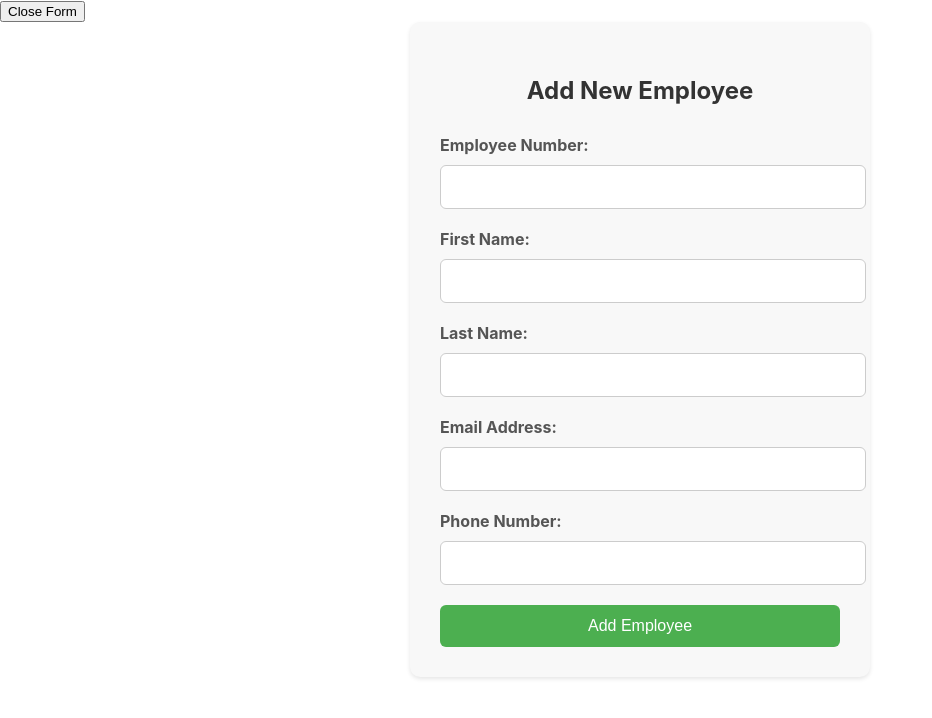
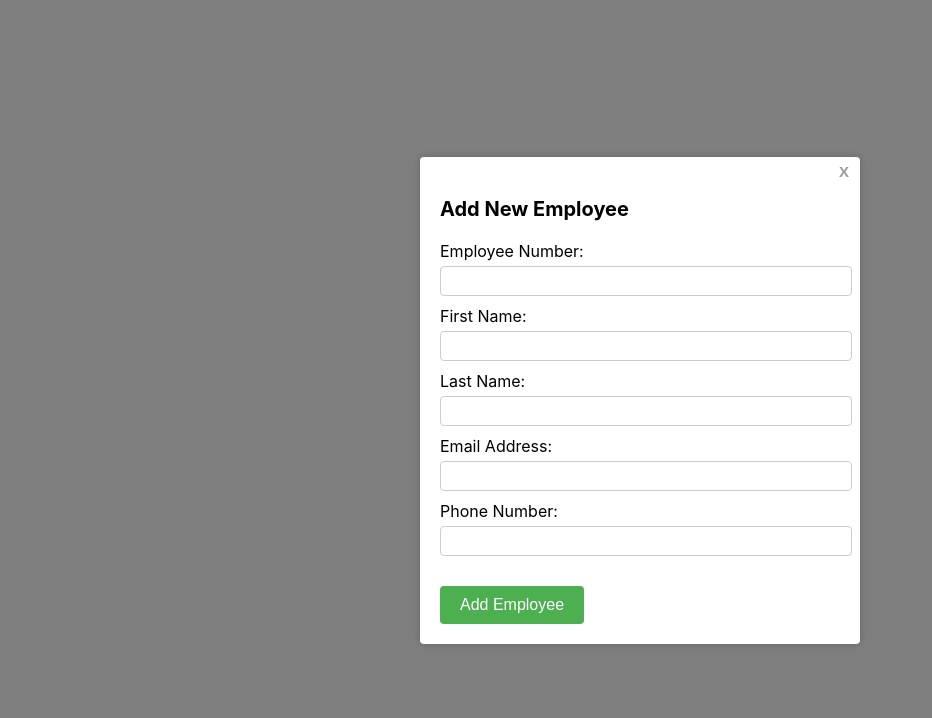
Before and after one commit to elpah/User-List, a React (Create React App) app: page / in a window 1280 px wide. Both pictures are taken after a click on the button "Add New Employee". Shown: the top 718 px of the page, without its empty margins (0-932 px from the left). Built offline with nearby package versions, Linux system fonts and the light colour scheme.

Commit message:
convert the form component to a modal dialog box

```diff
--- a/src/components/AddEmployeeForm.tsx
+++ b/src/components/AddEmployeeForm.tsx
@@ -36,7 +36,7 @@ function AddEmployeeForm({ onAddEmployee }: Props) {
       email: email,
       phoneNumber: phoneNumber,
     });
-    resetForm();
+    //resetForm();
   };
 
   function resetForm() {
@@ -46,23 +46,28 @@ function AddEmployeeForm({ onAddEmployee }: Props) {
     setEmail("");
     setPhoneNumber("");
   }
-  function handleButtonClick() {
-    if (!formIsVisible) {
-      setFormIsVisible(true);
-      setButtonName("Close Form");
-    } else {
-      setFormIsVisible(false);
-      setButtonName("Add New Employee");
-    }
-  }
 
   return (
     <>
-      <button className="AddEmployee" onClick={handleButtonClick}>
-        {buttonName}
+      {!formIsVisible && (
+        <button
+          className="AddEmployee"
+          onClick={() =>
+            !formIsVisible ? setFormIsVisible(true) : setFormIsVisible(false)
+          }
+        >
+          Add New Employee
         </button>
+      )}
       {formIsVisible && (
+        <div className="addEmployeeModal">
           <form className="addEmployeeForm" onSubmit={handleSubmit}>
+            <button
+              className="CloseButton"
+              onClick={() => setFormIsVisible(false)}
+            >
+              X
+            </button>
             <h3 className="form__header">Add New Employee</h3>
             <div className="input__div">
               <label className="input__label">Employee Number:</label>
@@ -125,6 +130,7 @@ function AddEmployeeForm({ onAddEmployee }: Props) {
               Add Employee
             </button>
           </form>
+        </div>
       )}
     </>
   );
--- a/src/components/employeeForm.css
+++ b/src/components/employeeForm.css
@@ -1,63 +1,75 @@
-.addEmployeeForm {
+
+   .addEmployeeModal {
     display: flex;
     flex-direction: column;
-    max-width: 400px;
-    margin: auto;
-    padding: 30px;
-    background-color: #f8f8f8;
-    border-radius: 10px;
-    box-shadow: 0 2px 4px rgba(0, 0, 0, 0.1);
+    align-items: center;
+    justify-content: center;
+    position: fixed;
+    top: 0;
+    left: 0;
+    width: 100%;
+    height: 100%;
+    background-color: rgba(0, 0, 0, 0.5);
+    z-index: 999;
+  }
+
+  .addEmployeeForm {
+    position: relative; /* Add this line to make the close button position relative to the form */
+    width: 400px;
+    background-color: #fff;
+    padding: 20px;
+    border-radius: 4px;
+    box-shadow: 0 0 10px rgba(0, 0, 0, 0.2);
   }
 
   .form__header {
-    text-align: center;
-    margin-bottom: 30px;
-    font-size: 1.5rem;
-    color: #333;
+    font-size: 20px;
+    margin-bottom: 20px;
   }
 
   .input__div {
-    margin-bottom: 20px;
+    margin-bottom: 10px;
   }
 
   .input__label {
     display: block;
-    font-weight: bold;
-    margin-bottom: 10px;
-    font-size: 1rem;
-    color: #555;
+    font-size: 16px;
+    margin-bottom: 5px;
   }
 
   .input__field {
     width: 100%;
-    padding: 12px;
-    border-radius: 6px;
+    padding: 5px;
+    font-size: 16px;
     border: 1px solid #ccc;
-    font-size: 1rem;
-    color: #333;
-    transition: border-color 0.3s;
-  }
-
-  .input__field:focus {
-    outline: none;
-    border-color: #4caf50;
-  }
-
-  .input__field::placeholder {
-    color: #999;
+    border-radius: 4px;
   }
 
   .Form__button {
-    padding: 12px 20px;
+    margin-top: 20px;
+    padding: 10px 20px;
+    font-size: 16px;
     background-color: #4caf50;
-    color: white;
+    color: #fff;
     border: none;
-    border-radius: 6px;
+    border-radius: 4px;
     cursor: pointer;
-    font-size: 1rem;
-    transition: background-color 0.3s;
   }
 
-  .Form__button:hover {
-    background-color: #45a049;
+
+
+  .CloseButton {
+    position: absolute;
+    top: 5px;
+    right: 5px;
+    font-size: 15px;
+    font-weight: 550;
+    color: #9e9b9b;
+    cursor: pointer;
+    background: none;
+    border:none;
   }
+
+  .CloseButton:hover {
+    color: #d50000;
+  }
```
Also changed, not shown: 1 other file (tests, documents, lock files or other folders). Lines whose indentation alone changed are shown as unchanged.
